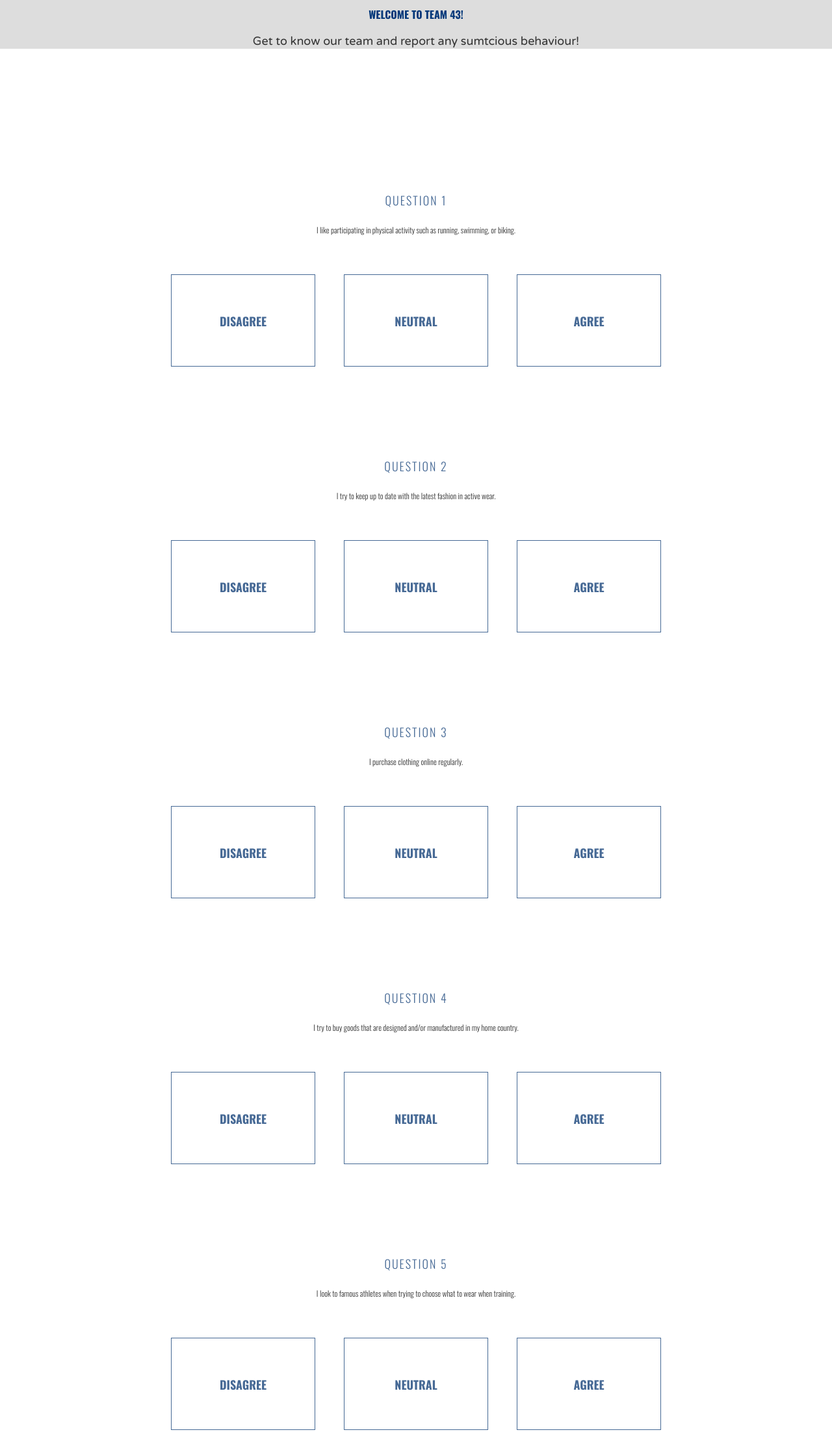
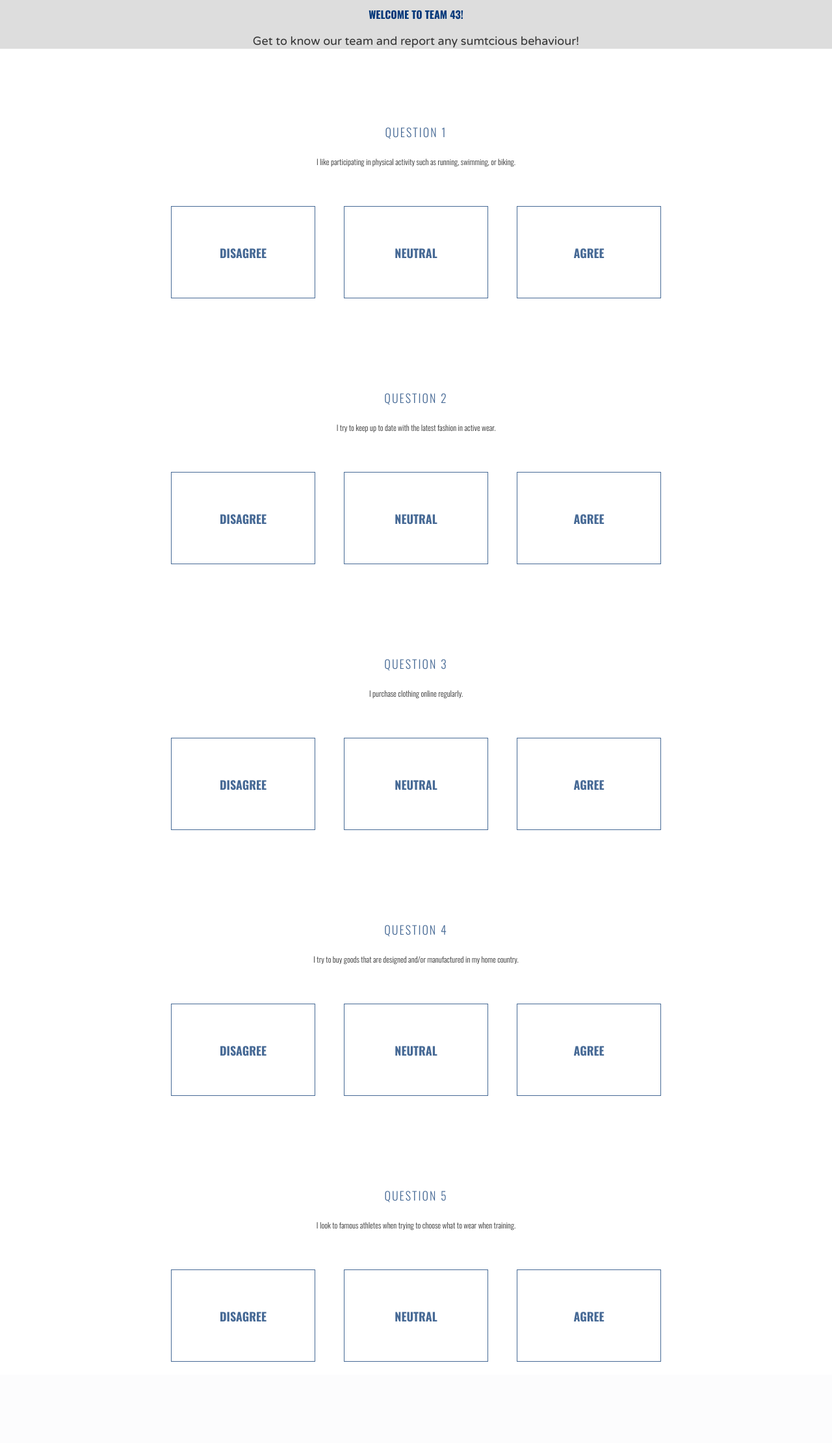
Before and after one commit to BenMalco/teamcite, a PHP site: page /teamsitehome.html in a window 1280 px wide. Shown: the part 65-2285 px from the top of the page at 65% size. After the commit the page ends 2160 px from the top, so only its background shows below. Run offline with PHP 8.4, Linux system fonts and the light colour scheme.

Commit message:
Update Master.css

```diff
--- a/Master.css
+++ b/Master.css
@@ -94,7 +94,7 @@ p {
 .question {
   margin: 120px auto;
   position: relative;
-  top: 240px;
+  top: 135px;
   text-align: center;
 
 }
```
